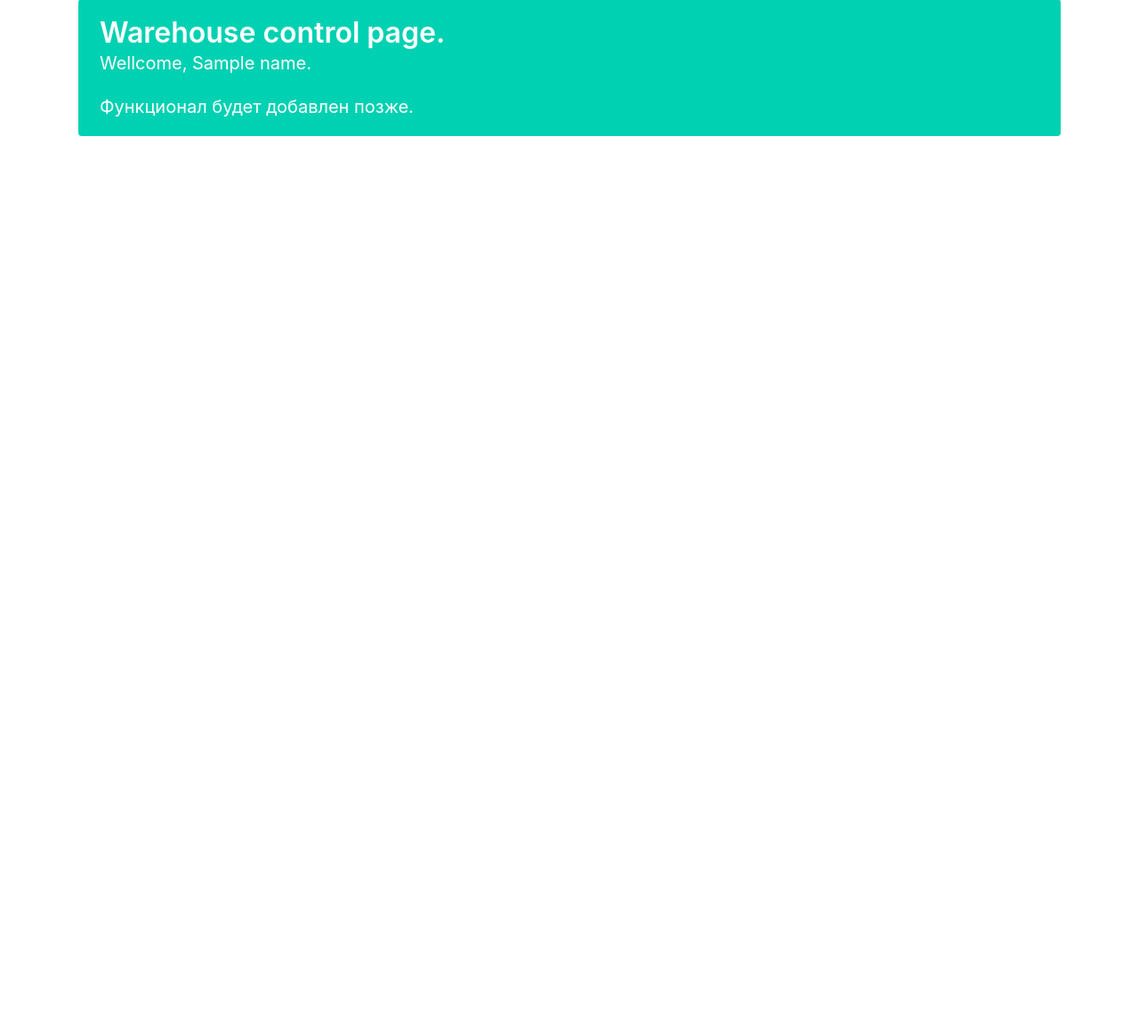
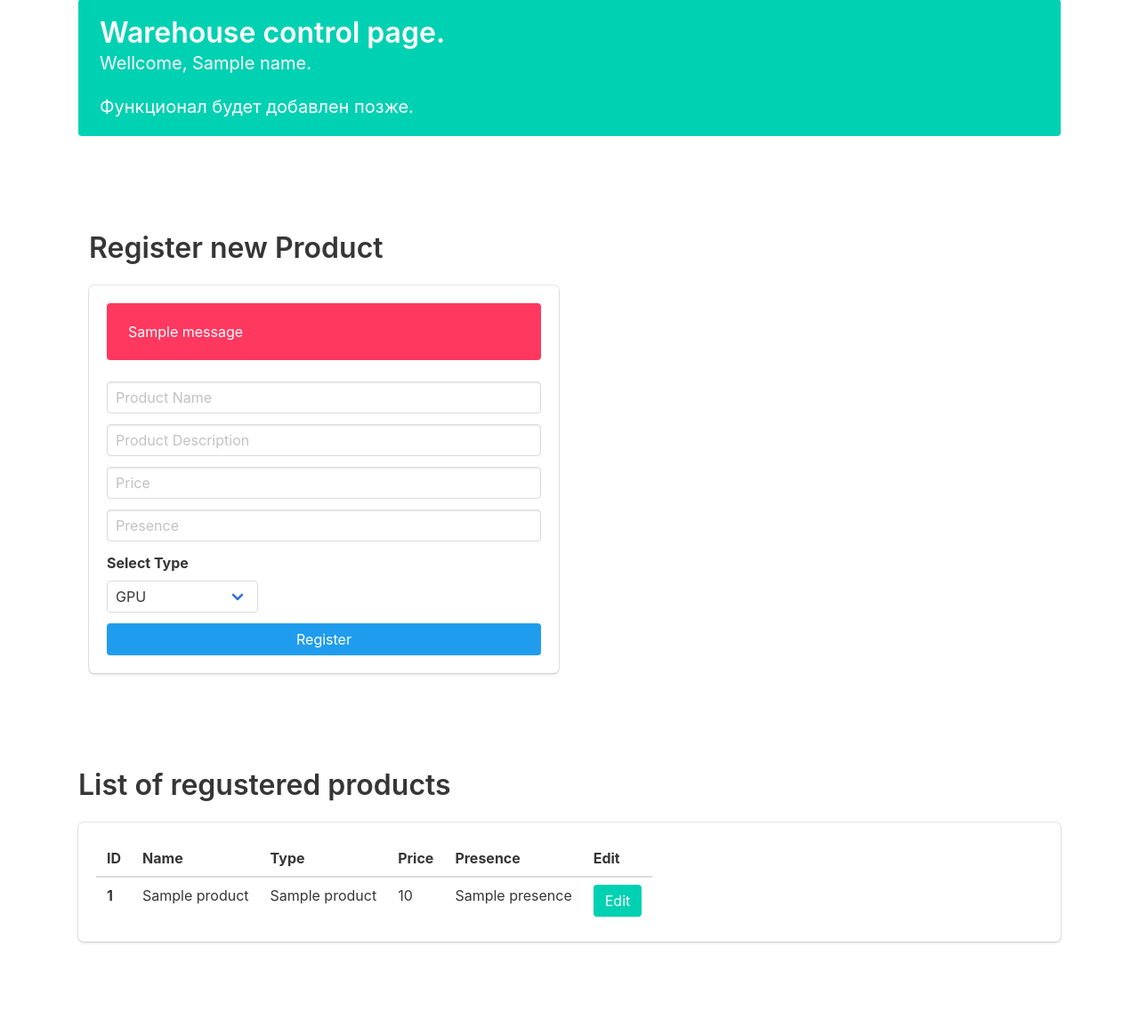
Before and after one commit to n3z0xx/dnsripoff, a Python web app: template templates/warehouse.html in a window 1280 px wide. Shown: the part 149-1304 px from the top of the page at 89% size. Before the commit the page ends 302 px from the top, so only its background shows below. Run offline with Jinja, Linux system fonts and the light colour scheme; the template is opened without the code that fills it: most values are stand-ins (such as "Sample title", 1, 10 or a date in 2020); one stand-in notice (Sample message) is shown.

Commit message:
Minimal Warehouse

```diff
--- a/auth.py
+++ b/auth.py
@@ -31,7 +31,7 @@ def signup_post():
     email = request.form.get('email')
     name = request.form.get('name')
     password = request.form.get('password')
-    role = "customer"
+    role = "customer"                           #! DEFAULT ROLE
 
     user = User.query.filter_by(email=email).first()
     if user:
--- a/templates/admin.html
+++ b/templates/admin.html
@@ -27,8 +27,8 @@
     </div>
 </section>
 <section class="section">
+    <h2 class="title">List of users</h2>
     <div class="box">
-        <h2 class="title">List of users</h2>
         <table class="table">
             <thead>
                 <tr>
--- a/templates/warehouse.html
+++ b/templates/warehouse.html
@@ -26,5 +26,93 @@
         </h2>
     </div>
 </section>
+<section class="section">
+    <div class="column is-6">
+        <h3 class="title">Register new Product</h3>
+        <div class="box">
+            {% with messages = get_flashed_messages() %}
+            {% if messages %}
+            <div class="notification is-danger">
+                {{ messages[0] }}
+            </div>
+            {% endif %}
+            {% endwith %}
+            <form method="POST" action="/warehouse">
+                <div class="field">
+                    <div class="control">
+                        <input class="input" type="text" name="name" placeholder="Product Name">
+                    </div>
+                </div>
+                <div class="field">
+                    <div class="control">
+                        <input class="input" type="text" name="description" placeholder="Product Description">
+                    </div>
+                </div>
+                <div class="field">
+                    <div class="control">
+                        <input class="input" type="number" name="price" placeholder="Price">
+                    </div>
+                </div>
+                <div class="field">
+                    <div class="control">
+                        <input class="input" type="number" name="presence" placeholder="Presence">
+                    </div>
+                </div>
+                <div class="field">
+                    <label class="label">Select Type</label>
+                    <div class="control">
+                        <div class="select">
+                            <select name="type">
+                                <option value="GPU">GPU</option>
+                                <option value="CPU">CPU</option>
+                                <option value="memory">Memory</option>
+                                <option value="SSD">SSD</option>
+                                <option value="HDD">HDD</option>
+                                <option value="motherboard">Motherboard</option>
+                                <option value="powersupply">Power Supply</option>
+                                <option value="cooler">Cooling System</option>
+                                <option value="case">Case</option>
+                                <option value="accessories">Accessories</option>
+                                <option value="explosives">Explosives</option>
+                            </select>
+                        </div>
+                    </div>
+                </div>
+                <button class="button is-block is-info is-fullwidth">Register</button>
+            </form>
+        </div>
+    </div>
+</section>
+<section class="section">
+    <h2 class="title">List of regustered products</h2>
+    <div class="box">
+        <table class="table">
+            <thead>
+                <tr>
+                    <th>ID</th>
+                    <th>Name</th>
+                    <th>Type</th>
+                    <th>Price</th>
+                    <th>Presence</th>
+                    <th>Edit</th>
+                </tr>
+            </thead>
+            <tbody>
+                {% for product in products %}
+                <tr>
+                    <th>{{ product.id }}</th>
+                    <td>{{ product.name }}</td>
+                    <td>{{ product.type_name }}</td>
+                    <td>{{ product.price }}</td>
+                    <td>{{ product.presence }}</td>
+                    <td>
+                        <a href="#" class="button is-primary">Edit</a>
+                    </td>
+                </tr>
+                {% endfor %}
+            </tbody>
+        </table>
+    </div>
+</section>
 {% endif %}
 {% endblock%}
```
Also changed, not shown: main.py (+29 -3 lines), models.py (+21 -0 lines), README.md.
